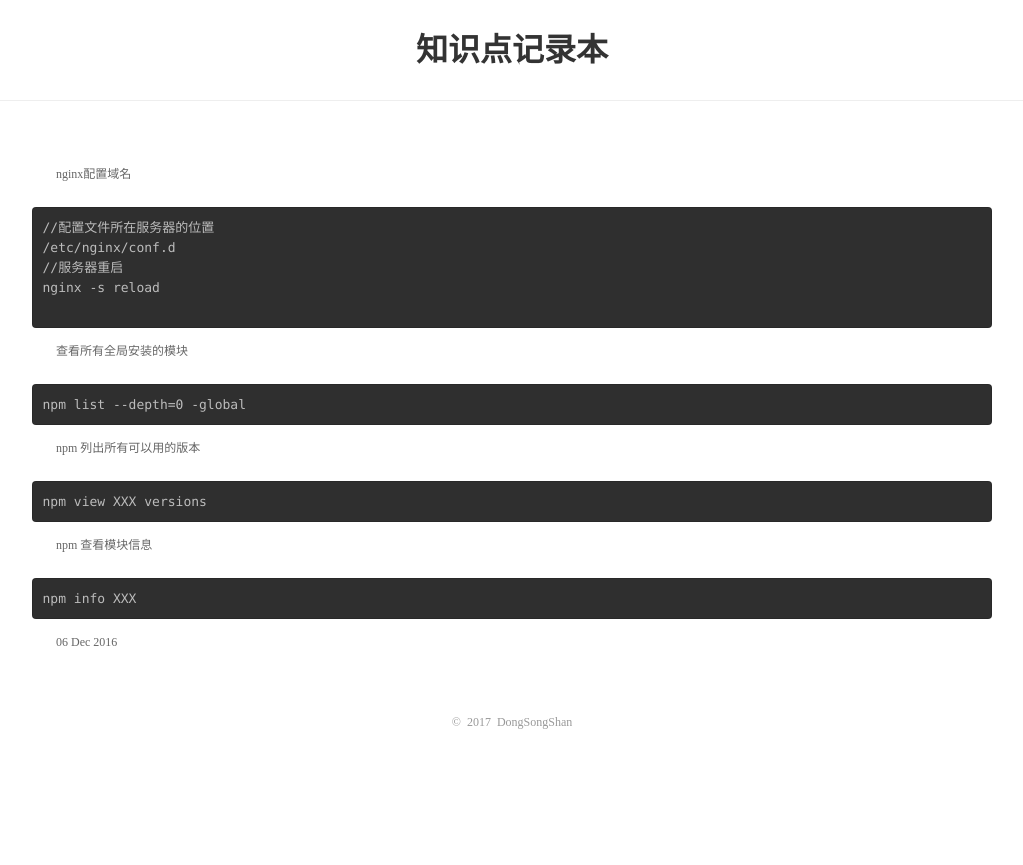
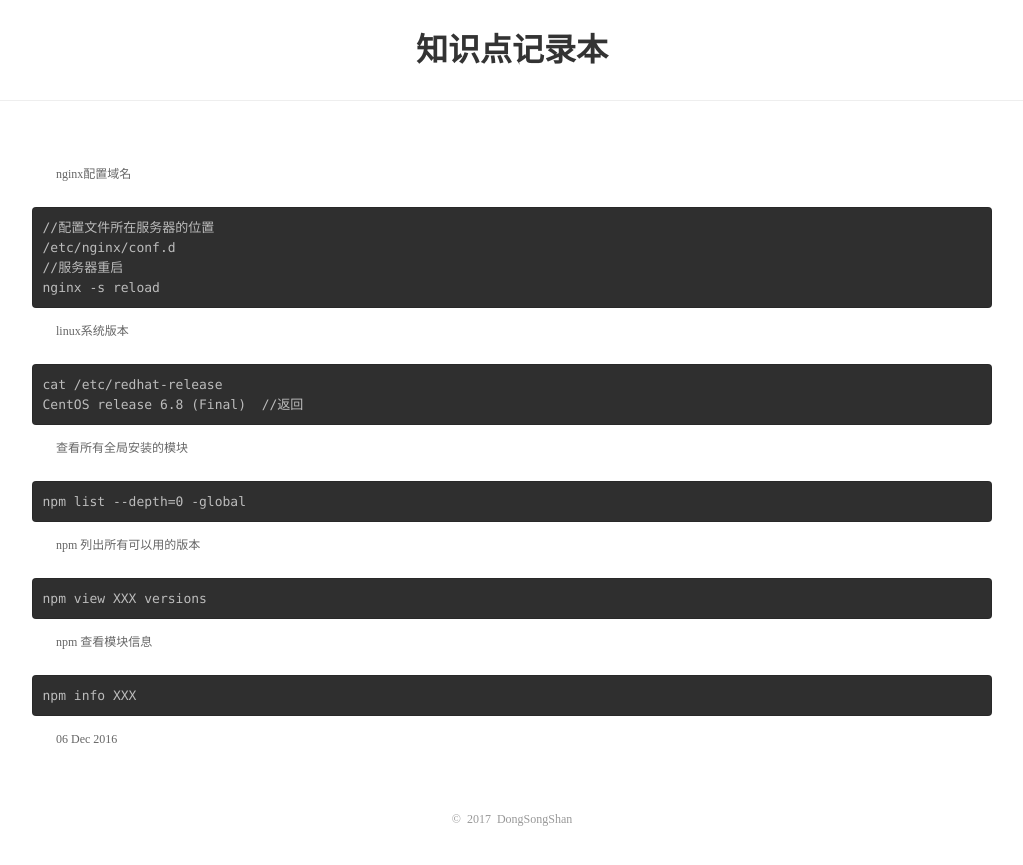
Before and after one commit to dongsongshan/dongsongshan.github.io, a Jekyll site: the page built from _posts/2016-12-06-知识点记录本.html, in a window 1280 px wide. Shown: the top 865 px of the page, without its empty margins (128-1151 px from the left). Built offline with Jekyll 4.4.1, drawn with Linux system fonts in a browser that asks for light colours.

Commit message:
Update 2016-12-06-知识点记录本.html

```diff
--- a/_posts/2016-12-06-知识点记录本.html
+++ b/_posts/2016-12-06-知识点记录本.html
@@ -9,7 +9,13 @@ title: 知识点记录本
 /etc/nginx/conf.d
 //服务器重启
 nginx -s reload
+</pre>
 
+<p>linux系统版本</p>
+
+<pre>
+cat /etc/redhat-release
+CentOS release 6.8 (Final)  //返回
 </pre>
 
 <p>查看所有全局安装的模块</p>
```
